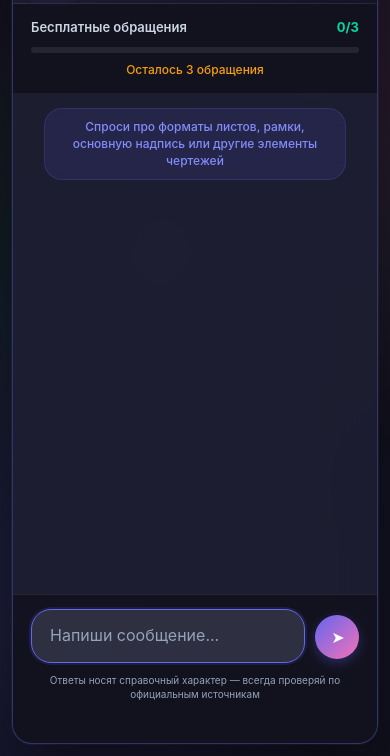
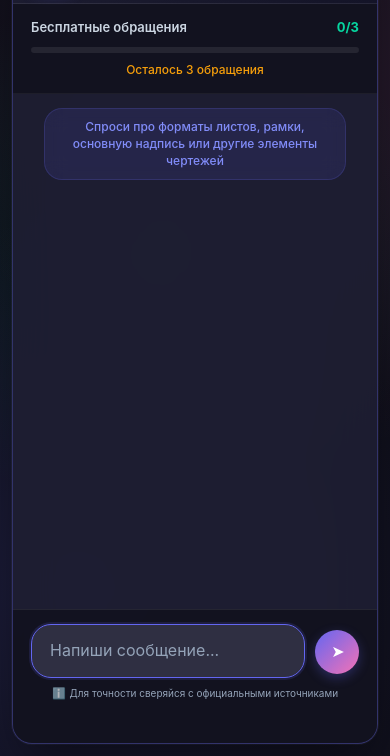
Before and after one commit to C-AB-prog/gost, a website: page public/index.html in a window 390 px wide. Shown: the part 88-844 px from the top of the page. Drawn offline with Linux system fonts and the light colour scheme; no server answers.

Commit message:
Update index.html

```diff
--- a/public/index.html
+++ b/public/index.html
@@ -271,7 +271,7 @@
             display: flex;
             align-items: flex-end;
             gap: 10px;
-            margin-bottom: 10px;
+            margin-bottom: 8px;
             position: relative;
         }
 
@@ -387,12 +387,26 @@
             font-size: 11px;
         }
 
+        /* Modern Footer Note */
         .footer-note {
+            display: flex;
+            align-items: center;
+            justify-content: center;
+            gap: 6px;
             font-size: 11px;
             color: var(--text-muted);
-            text-align: center;
             line-height: 1.4;
             padding: 0 8px;
+        }
+
+        .footer-icon {
+            font-size: 12px;
+            opacity: 0.7;
+            flex-shrink: 0;
+        }
+
+        .footer-text {
+            text-align: center;
         }
 
         .error-message {
@@ -510,7 +524,7 @@
             }
 
             .text-input {
-                font-size: 16px; /* Better for mobile */
+                font-size: 16px;
                 padding: 10px 14px;
             }
 
@@ -526,6 +540,11 @@
 
             .footer-note {
                 font-size: 10px;
+                gap: 4px;
+            }
+
+            .footer-icon {
+                font-size: 11px;
             }
         }
 
@@ -555,6 +574,10 @@
             .limit-badge {
                 font-size: 10px;
                 padding: 5px 10px;
+            }
+
+            .footer-note {
+                font-size: 9px;
             }
         }
 
@@ -630,8 +653,10 @@
                         </button>
                     </div>
                 </form>
+                <!-- Modern Footer Note -->
                 <div class="footer-note">
-                    Ответы носят справочный характер — всегда проверяй по официальным источникам
+                    <span class="footer-icon">ℹ️</span>
+                    <span class="footer-text">Для точности сверяйся с официальными источниками</span>
                 </div>
                 <div class="error-message" id="error"></div>
             </div>
@@ -639,7 +664,6 @@
     </div>
 
     <script>
-        // JavaScript код остается без изменений
         const messagesEl = document.getElementById("messages");
         const formEl = document.getElementById("chat-form");
         const inputEl = document.getElementById("chat-input");
```
